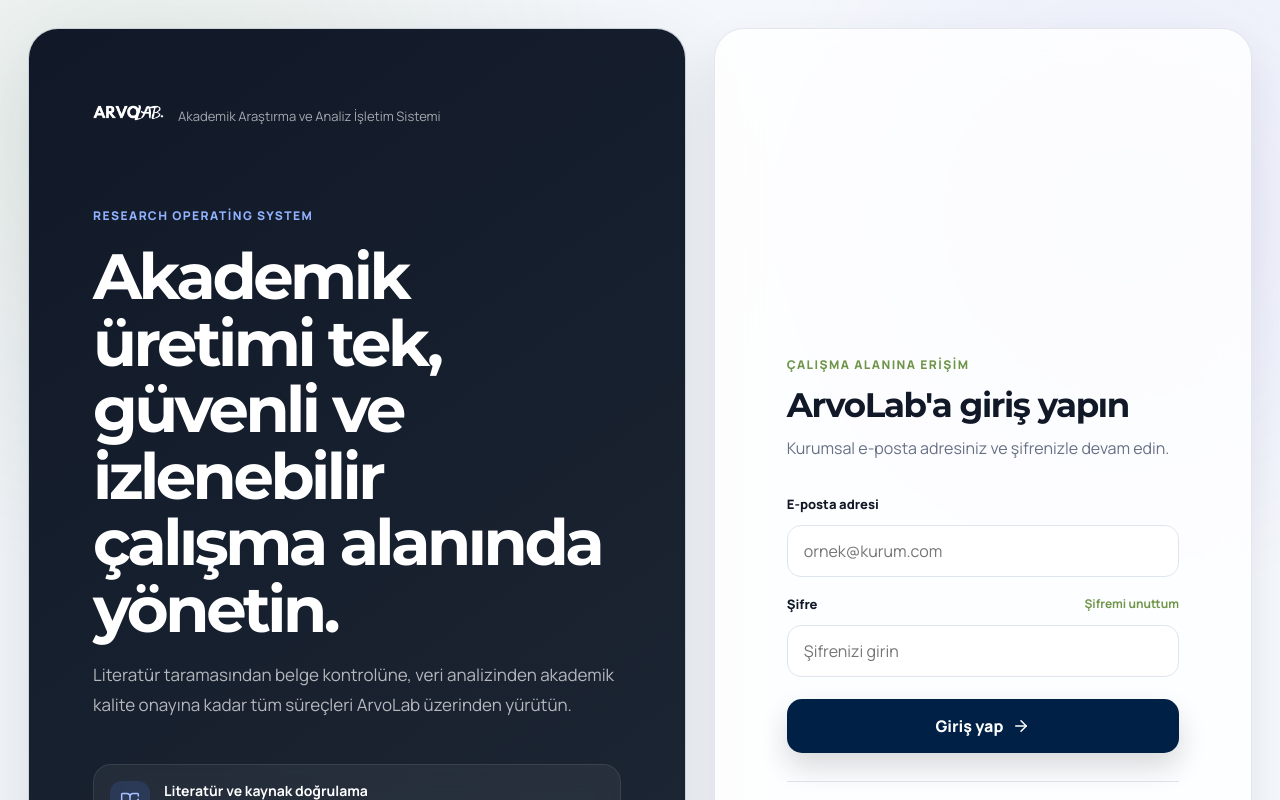
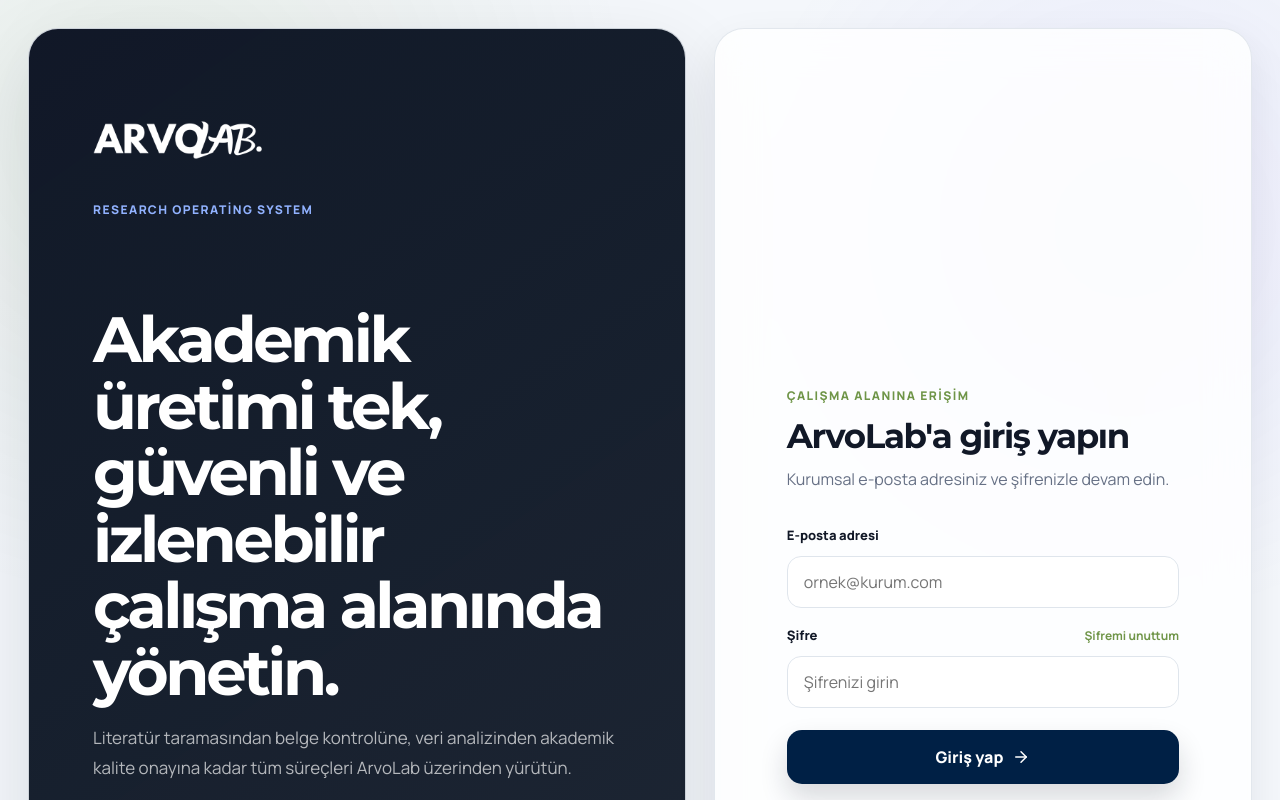
Before and after one commit to buraker1903be-star/ArvoLab, a Next.js app: page / in a window 1280 px wide. Shown: the top 800 px of the page. Built offline with nearby package versions, Linux system fonts and the light colour scheme.

Commit message:
Add files via upload

```diff
--- a/app/page.tsx
+++ b/app/page.tsx
@@ -36,24 +36,19 @@
   return (
     <main className="login-page">
       <section className="login-showcase" aria-label="ArvoLab tanıtımı">
-        <div className="brand-lockup">
+        <div className="brand-lockup" style={{ flexDirection: "column", alignItems: "flex-start", gap: 10 }}>
           <Image
             src="/arvolab-logo.png"
             alt="ArvoLab"
-            width={220}
-            height={56}
+            width={440}
+            height={112}
             priority
-            style={{ height: "40px", width: "auto", filter: "brightness(0) invert(1)" }}
+            style={{ height: "96px", width: "auto", filter: "brightness(0) invert(1)" }}
           />
-          <div>
-            <p className="brand-subtitle" style={{ marginTop: 6 }}>
-              Akademik Araştırma ve Analiz İşletim Sistemi
-            </p>
-          </div>
+          <span className="eyebrow" style={{ marginTop: 2 }}>Research Operating System</span>
         </div>
 
         <div className="showcase-copy">
-          <span className="eyebrow">Research Operating System</span>
           <h1 className="brand-type">Akademik üretimi tek, güvenli ve izlenebilir çalışma alanında yönetin.</h1>
           <p>
             Literatür taramasından belge kontrolüne, veri analizinden akademik kalite onayına kadar tüm süreçleri ArvoLab üzerinden yürütün.
```
